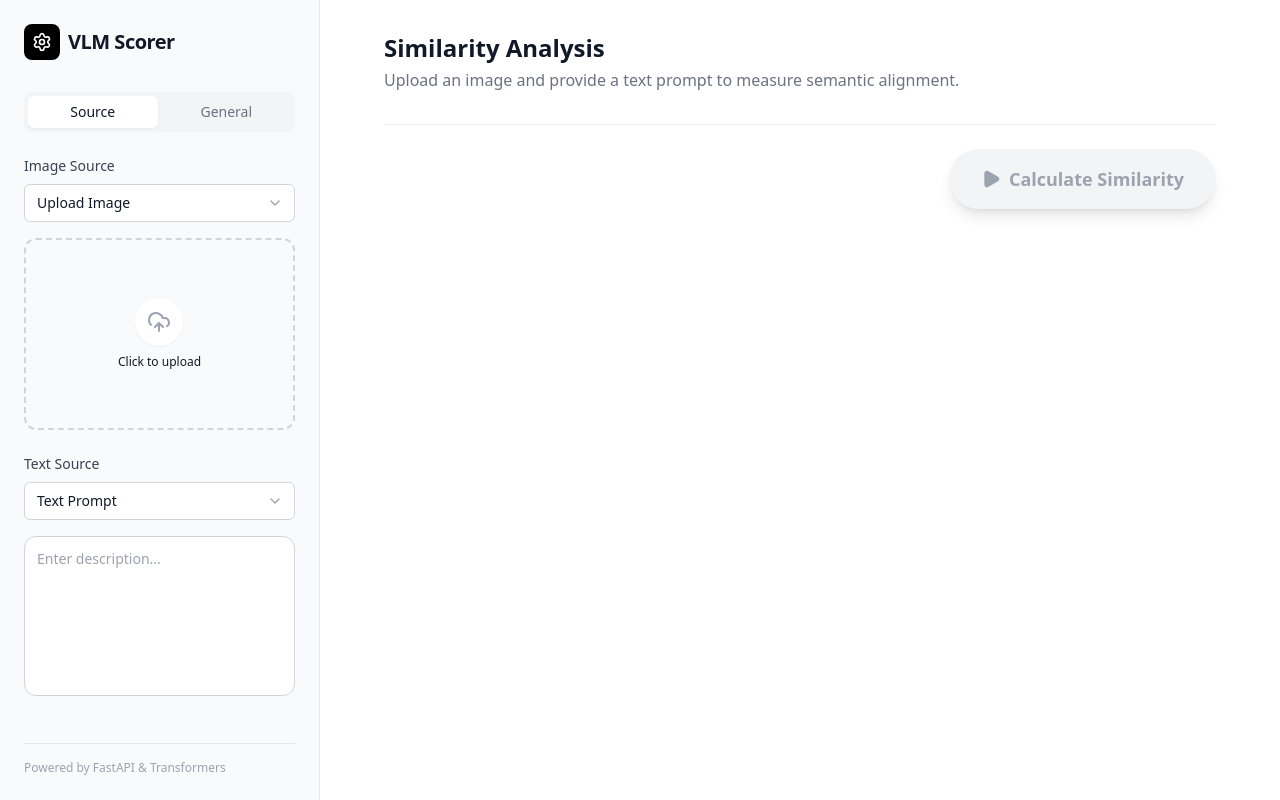
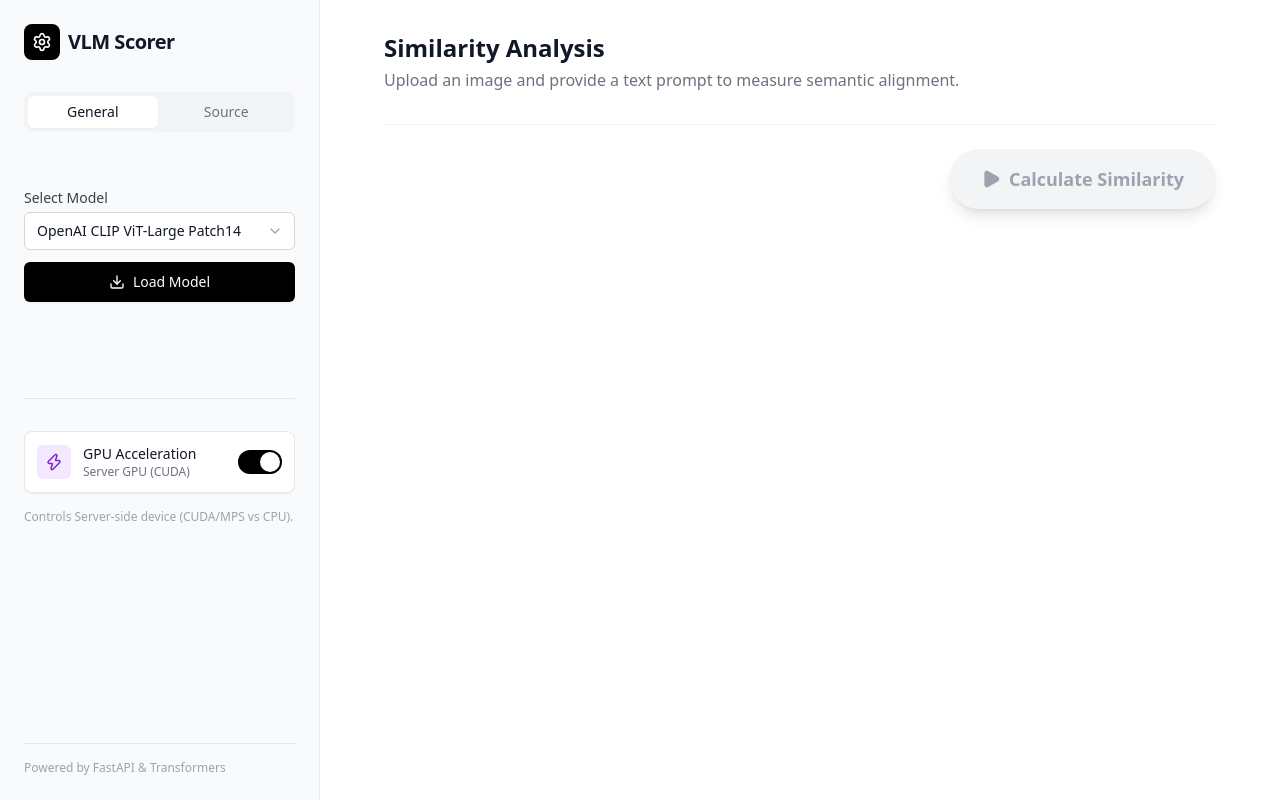
Before and after one commit to ottozhao-void/VLMSimliarityScore, a FastAPI app: page / in a window 1280 px wide. Run offline with FastAPI, Linux system fonts and the light colour scheme; some libraries are stand-ins or nearby versions.

Commit message:
feat: Implement initial VLM Similarity Scorer frontend UI with image, video, text input, and model selection.

```diff
--- a/templates/index.html
+++ b/templates/index.html
@@ -44,20 +44,20 @@
 
             <!-- Tabs -->
             <div class="flex items-center gap-1 p-1 bg-gray-100 rounded-lg mb-6">
+                <button id="tab-general"
+                    class="flex-1 px-3 py-1.5 text-sm font-medium rounded-md transition-all bg-white text-gray-900 shadow-sm">
+                    General
+                </button>
                 <button id="tab-source"
-                    class="flex-1 px-3 py-1.5 text-sm font-medium rounded-md transition-all bg-white text-gray-900 shadow-sm">
+                    class="flex-1 px-3 py-1.5 text-sm font-medium rounded-md transition-all text-gray-500 hover:text-gray-900">
                     Source
-                </button>
-                <button id="tab-general"
-                    class="flex-1 px-3 py-1.5 text-sm font-medium rounded-md transition-all text-gray-500 hover:text-gray-900">
-                    General
                 </button>
             </div>
 
             <div class="space-y-8 flex-1 overflow-y-auto">
 
                 <!-- Source Settings (Tab Content) -->
-                <div id="content-source" class="space-y-6 animate-in fade-in slide-in-from-left-4 duration-300">
+                <div id="content-source" class="space-y-6 hidden animate-in fade-in slide-in-from-left-4 duration-300">
                     <!-- Image Source -->
                     <div class="space-y-2">
                         <label for="image-source" class="text-sm font-medium text-gray-700 block">Image Source</label>
@@ -168,8 +168,7 @@
                 </div>
 
                 <!-- General Settings (Tab Content) -->
-                <div id="content-general"
-                    class="space-y-6 hidden animate-in fade-in slide-in-from-right-4 duration-300">
+                <div id="content-general" class="space-y-6 animate-in fade-in slide-in-from-right-4 duration-300">
 
                     <div class="space-y-3">
                         <!-- Model Selection -->
@@ -179,7 +178,7 @@
                             <div class="relative">
                                 <select id="model-preset"
                                     class="w-full appearance-none px-3 py-2 bg-white border border-gray-300 rounded-md text-sm text-gray-900 focus:outline-none focus:ring-2 focus:ring-black focus:border-transparent transition-all pr-8">
-                                    <option value="Xenova/siglip-so400m-patch14-384">SigLIP SO400M (Google)</option>
+                                    <option value="openai/clip-vit-large-patch14">OpenAI CLIP ViT-Large Patch14</option>
                                     <option value="Xenova/clip-vit-base-patch32">CLIP ViT-Base Patch32</option>
                                     <option value="custom">Custom (Hugging Face ID)</option>
                                 </select>
@@ -217,19 +216,19 @@
                             class="flex items-center justify-between p-3 border border-gray-200 rounded-lg bg-white shadow-sm">
                             <div class="flex items-center gap-3">
                                 <div id="gpu-icon-container"
-                                    class="p-2 rounded-md bg-gray-100 text-gray-500 transition-colors">
-                                    <i id="gpu-icon" data-lucide="cpu" width="18" height="18"></i>
+                                    class="p-2 rounded-md bg-purple-100 text-purple-700 transition-colors">
+                                    <i id="gpu-icon" data-lucide="zap" width="18" height="18"></i>
                                 </div>
                                 <div class="flex flex-col">
                                     <span class="text-sm font-medium text-gray-900">GPU Acceleration</span>
-                                    <span id="gpu-text" class="text-xs text-gray-500">CPU Mode</span>
+                                    <span id="gpu-text" class="text-xs text-gray-500">Server GPU (CUDA)</span>
                                 </div>
                             </div>
 
                             <button id="gpu-toggle"
-                                class="relative inline-flex h-6 w-11 flex-shrink-0 cursor-pointer rounded-full border-2 border-transparent transition-colors duration-200 ease-in-out bg-gray-200 focus:outline-none">
+                                class="relative inline-flex h-6 w-11 flex-shrink-0 cursor-pointer rounded-full border-2 border-transparent transition-colors duration-200 ease-in-out bg-black focus:outline-none">
                                 <span id="gpu-toggle-knob"
-                                    class="translate-x-0 pointer-events-none inline-block h-5 w-5 transform rounded-full bg-white shadow ring-0 transition duration-200 ease-in-out"></span>
+                                    class="translate-x-5 pointer-events-none inline-block h-5 w-5 transform rounded-full bg-white shadow ring-0 transition duration-200 ease-in-out"></span>
                             </button>
                         </div>
                         <p class="text-xs text-gray-400">Controls Server-side device (CUDA/MPS vs CPU).</p>
@@ -336,7 +335,7 @@
 
         // State
         let currentModelId = '';
-        let useGpu = false;
+        let useGpu = true;
         let isModelLoaded = false;
         let selectedImage = null;
 
```
